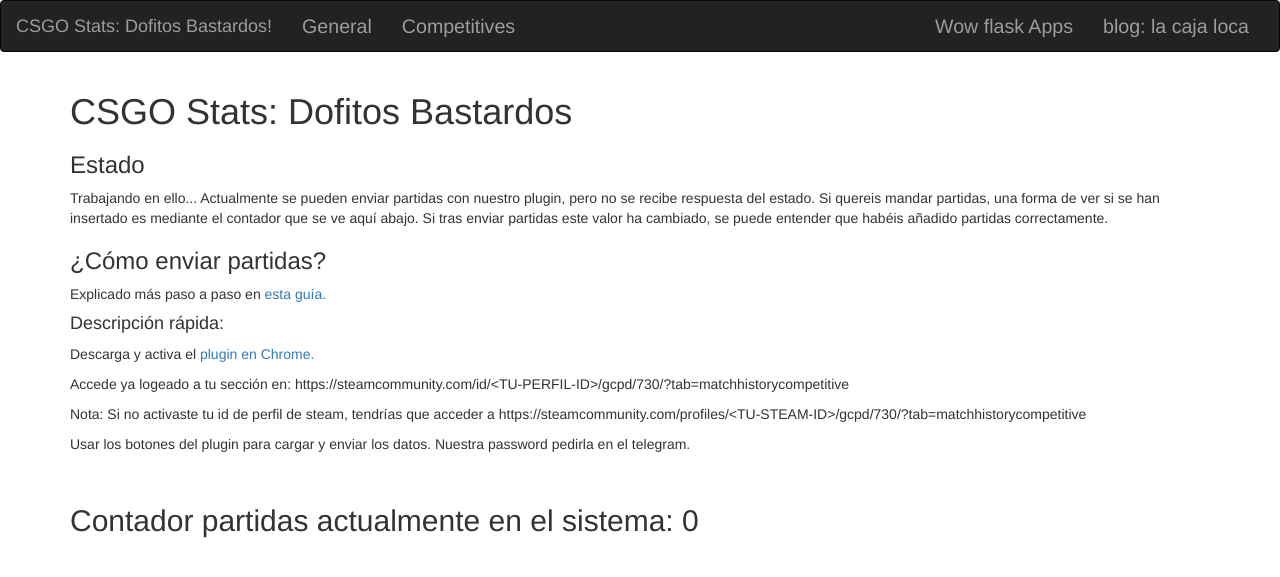
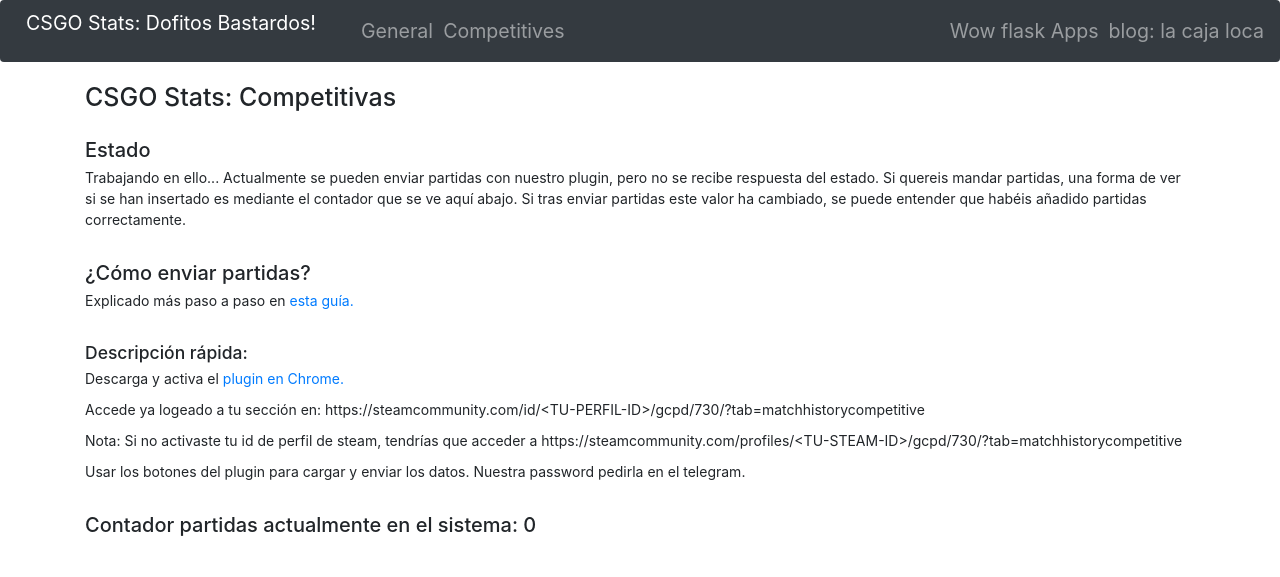
Before and after one commit to uborzz/flask-csgo, a Flask app: page /competitive in a window 1280 px wide. Shown: the top 577 px of the page. Run offline with Flask 2, Linux system fonts and the light colour scheme; data that the repository does not hold is empty; some libraries are stand-ins or nearby versions.

Commit message:
navbar fixed, bootstrap updated to 4.3

```diff
--- a/static/styles.css
+++ b/static/styles.css
@@ -61,3 +61,17 @@
     margin-top: 4px;
     margin-bottom: 32px;
 }
+
+body {
+    font-size: 14px;
+}
+
+.navbar-dark .navbar-nav, .navbar-brand {
+    font-size: 1.4em !important;
+}
+
+.navbar-dark .navbar-nav .nav-link:focus, .navbar-dark .navbar-nav .nav-link:hover {
+    border-radius: 10px;
+    color: white !important;
+    background-color: black;
+}
--- a/templates/base.html
+++ b/templates/base.html
@@ -11,7 +11,7 @@
 </script>
 
 <div class="container">
-    <h1>CSGO Stats: Dofitos Bastardos</h1>
+    <h1>CSGO Stats: General - Dofitos Bastardos</h1>
     <p>Aquí se muestran algunas stats sacadas de la api de steam. Funciona con los miembros del grupo de steam Dofitos Bastardos.</p>
     <p>El perfil ha de tener públicos los Game Details para poder leer estas estadísticas. <a href="https://support.steampowered.com/kb_article.php?ref=4113-YUDH-6401" target="_blank">¿Cómo hacer el perfil público?</a> Quedando la configuración de <a href="../static/images/privacy-settings.png" target="_blank">ésta forma</a>.</p>
     <br>
--- a/templates/competitive.html
+++ b/templates/competitive.html
@@ -6,12 +6,15 @@
 
 {% block content %}
 <div class="container">
-    <h1>CSGO Stats: Dofitos Bastardos</h1>
-    <h3> Estado </h3>
+    <h1>CSGO Stats: Competitivas</h1>
+    <br>
+    <h2> Estado </h2>
     <p> Trabajando en ello... Actualmente se pueden enviar partidas con nuestro plugin, pero no se recibe respuesta del estado. Si quereis mandar partidas, una forma de ver si se han insertado es mediante el contador que se ve aquí abajo. Si tras enviar partidas este valor ha cambiado, se puede entender que habéis añadido partidas correctamente.</p>
-    <h3> ¿Cómo enviar partidas? </h3>
+    <br>
+    <h2> ¿Cómo enviar partidas? </h2>
     <p> Explicado más paso a paso en <a href="/help_upload" target="_blank">esta guía.</a> </p>
-    <h4>Descripción rápida:</h4>
+    <br>
+    <h3>Descripción rápida:</h3>
     <p> Descarga y activa el <a href="https://chrome.google.com/webstore/detail/csgo-competitive-matchine/nfjabioikcikngoihhfenimoapadlikd" target="_blank">plugin en Chrome.</a> </p>
     <p> Accede ya logeado a tu sección en: https://steamcommunity.com/id/&ltTU-PERFIL-ID&gt/gcpd/730/?tab=matchhistorycompetitive </p>
     <p> Nota: Si no activaste tu id de perfil de steam, tendrías que acceder a https://steamcommunity.com/profiles/&ltTU-STEAM-ID&gt/gcpd/730/?tab=matchhistorycompetitive </p>
--- a/templates/layout.html
+++ b/templates/layout.html
@@ -4,12 +4,14 @@
     {% block heading %}{% endblock %}
     <meta name="viewport" content="width=device-width, initial-scale=1.0">
     <link href="http://netdna.bootstrapcdn.com/bootstrap/3.0.0/css/bootstrap.min.css" rel="stylesheet" media="screen">
+    <link href="https://stackpath.bootstrapcdn.com/bootstrap/4.3.1/css/bootstrap.min.css" rel="stylesheet" media="screen">
     <link rel="stylesheet" type="text/css" href="https://cdn.datatables.net/1.10.19/css/jquery.dataTables.css">
     <link type="text/css" rel="stylesheet" href="../static/styles.css">
     <link href="//maxcdn.bootstrapcdn.com/font-awesome/4.3.0/css/font-awesome.min.css" rel="stylesheet">
 
     <script src="https://ajax.googleapis.com/ajax/libs/jquery/3.3.1/jquery.min.js"></script>
     <script type="text/javascript" charset="utf8" src="https://cdn.datatables.net/1.10.19/js/jquery.dataTables.js"></script>
+    <script src="https://stackpath.bootstrapcdn.com/bootstrap/4.3.1/js/bootstrap.min.js"></script>
     <script type="text/javascript" charset="utf8" src="{{url_for('static', filename='script.js')}}"></script>
 
     <!--<link rel="stylesheet" type="text/css" href="https://cdn.datatables.net/plug-ins/preview/searchPane/dataTables.searchPane.min.css">-->
@@ -17,26 +19,20 @@
 </head>
 <body>
 
-<nav class="navbar navbar-inverse" role="navigation">
-  <div class="container-fluid">
-    <div class="navbar-header">
-      <button type="button" class="navbar-toggle" data-toggle="collapse" data-target="#bs-example-navbar-collapse-1">
-        <span class="sr-only">Toggle navigation</span>
-        <span class="icon-bar"></span>
-        <span class="icon-bar"></span>
-        <span class="icon-bar"></span>
+<nav class="navbar navbar-expand-lg navbar-dark bg-dark">
+  <a class="navbar-brand" href="/">CSGO Stats: Dofitos Bastardos!</a>
+      <button class="navbar-toggler" type="button" data-toggle="collapse" data-target="#navbar-csgo" aria-controls="navbar-csgo" aria-expanded="false" aria-label="Toggle navigation">
+        <span class="navbar-toggler-icon"></span>
       </button>
-      <a class="navbar-brand" href="/">CSGO Stats: Dofitos Bastardos!</a>
-    </div>
 
-    <div class="collapse navbar-collapse" id="bs-example-navbar-collapse-1">
-      <ul class="nav navbar-nav">
-          <li style="font-size: 1.4em !important;"><a href="/">General</a></li>
-          <li style="font-size: 1.4em !important;"><a href="/competitive">Competitives</a></li>
+    <div class="collapse navbar-collapse" id="navbar-csgo">
+      <ul class="nav navbar-nav mr-auto mt-2 mt-lg-0">
+          <li class="nav-item"><a class="nav-link" href="/">General</a></li>
+          <li class="nav-item"><a class="nav-link" href="/competitive">Competitives</a></li>
       </ul>
       <ul class="nav navbar-nav navbar-right">
-        <li style="font-size: 1.4em !important;"><a href="http://apps.uborzz.es" target="_blank">Wow flask Apps</a></li>
-        <li style="font-size: 1.4em !important;"><a href="http://uborzz.es" target="_blank">blog: la caja loca</a></li>
+        <li class="nav-item"><a class="nav-link" href="http://apps.uborzz.es" target="_blank">Wow flask Apps</a></li>
+        <li class="nav-item"><a class="nav-link" href="http://uborzz.es" target="_blank">blog: la caja loca</a></li>
       </ul>
     </div><!-- /.navbar-collapse -->
   </div><!-- /.container-fluid -->
--- a/templates/subir_matches.html
+++ b/templates/subir_matches.html
@@ -6,7 +6,7 @@
 
 {% block content %}
 <div class="container">
-    <h1>CSGO Stats: Dofitos Bastardos</h1>
+    <h1>CSGO Stats: Cómo subir partidas</h1>
     <h3> Enviar partidas - Instrucciones para subnormales. </h3>
     <p> Tras haber descargado y activado <a href="https://chrome.google.com/webstore/detail/csgo-competitive-matchine/nfjabioikcikngoihhfenimoapadlikd" target="_blank">el plugin de Chrome</a>...</p>
     <p> Acceder a la <a href="https://steamcommunity.com/" target="_blank">web de Steam</a> y Logear </p>
```
